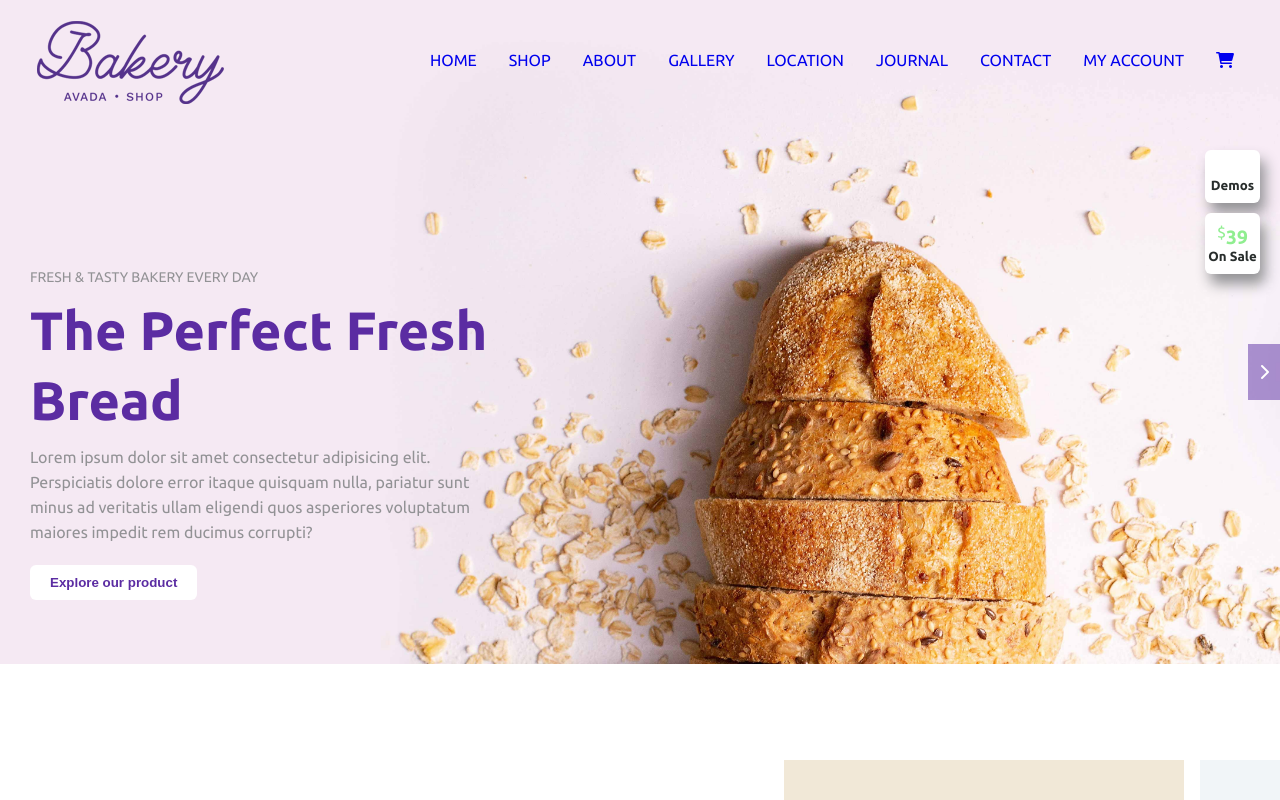
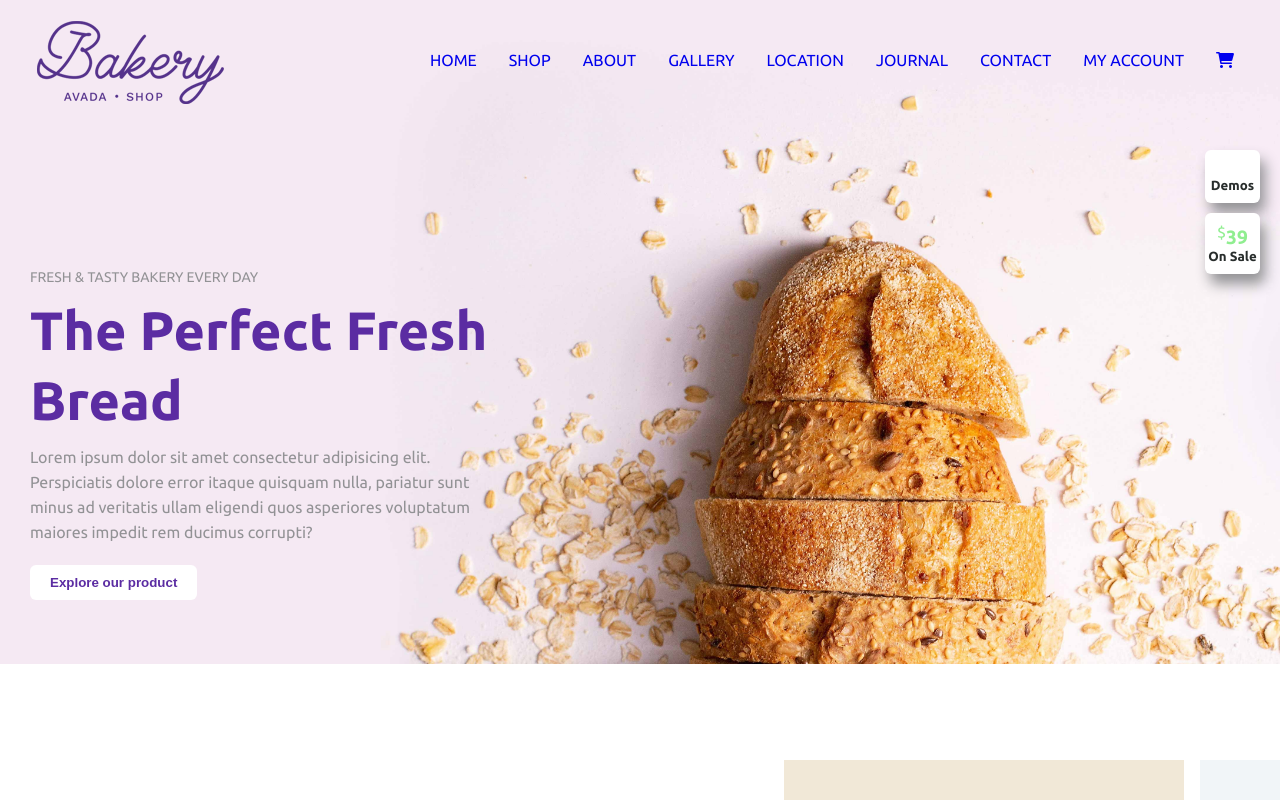
Before and after one commit to Yorbit/proj-html-vuejs, a Vue app: page / in a window 1280 px wide. Shown: the top 800 px of the page. Built offline with nearby package versions, Linux system fonts and the light colour scheme; some icons are missing.

Commit message:
temporary fix

```diff
--- a/src/components/FreshlyItem.vue
+++ b/src/components/FreshlyItem.vue
@@ -22,7 +22,7 @@
               :productPriceKg="product.priceKg"/>
           </div>
             <i class="fa-solid fa-chevron-left arrow"></i>
-            <i class="fa-solid fa-chevron-right arrow arrow_right"></i>
+            <i class="fa-solid fa-chevron-right arrow fix"></i>
         </section>
   </div>
 </template>
@@ -79,4 +79,9 @@ export default {
 .label_products {
   width: 70%;
 }
+
+.fix {
+  left: 1060px;
+  position: relative;
+}
 </style>
```
